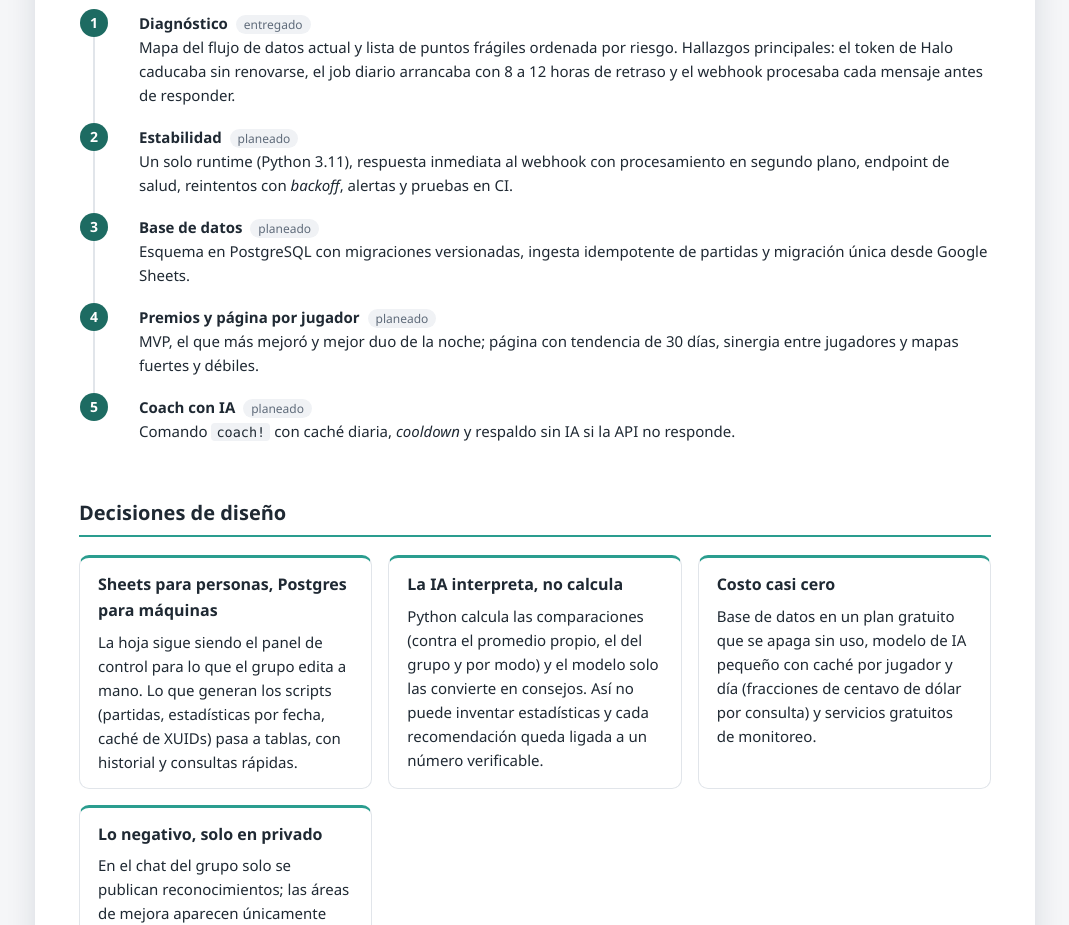
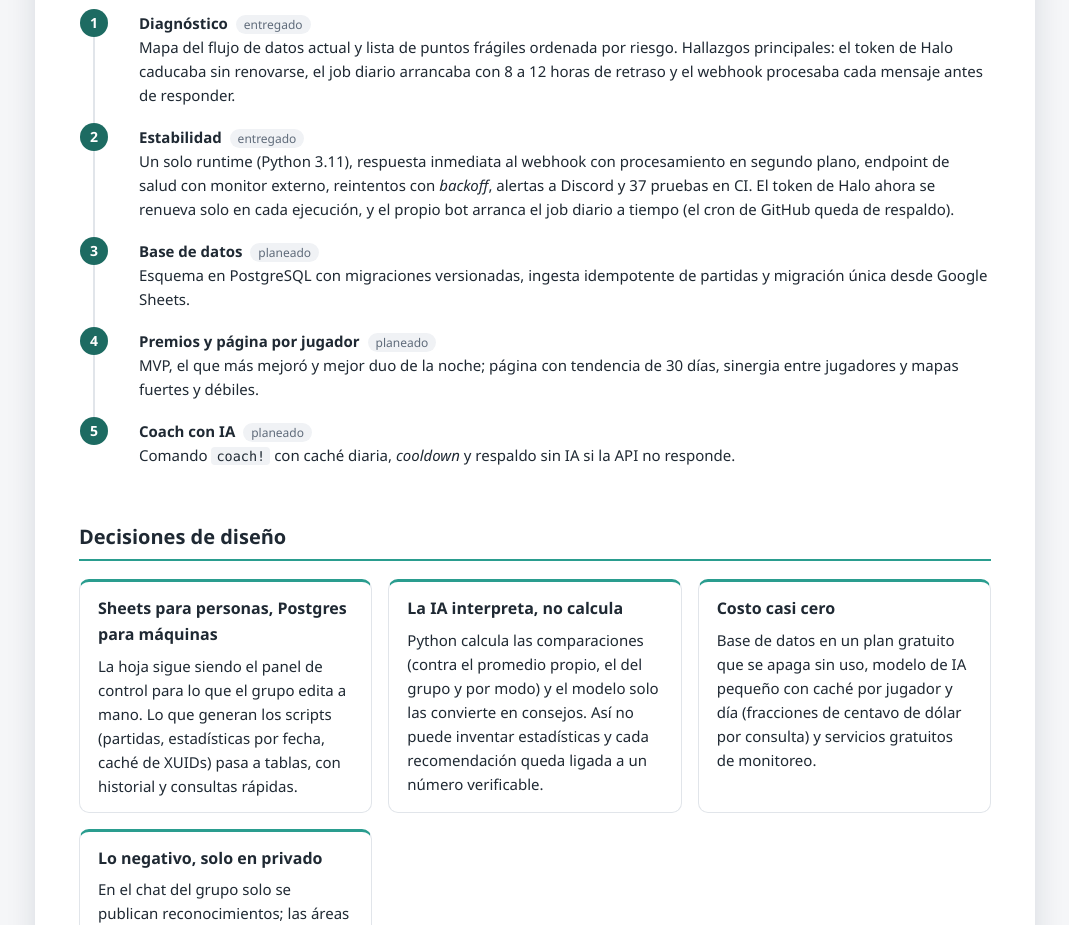
Before and after one commit to AlexVerboo/alexverboo.github.io, a plain HTML site: page cv/es/labs/trees-in-space.html in a window 1280 px wide. Shown: the part 5680-6605 px from the top of the page, without its empty margins (105-1174 px from the left). Drawn offline with Linux system fonts and the light colour scheme.

Commit message:
TreeBot v2.0: Fase 1 (estabilidad) entregada (ES/EN)
Co-Authored-By: Claude Opus 5.5 <noreply@anthropic.com>
Claude-Session: https://claude.ai/code/session_013QrWN9sMMnFH5QaeenH9xt

```diff
--- a/cv/es/labs/trees-in-space.html
+++ b/cv/es/labs/trees-in-space.html
@@ -328,7 +328,7 @@ flowchart TB
           <h2 id="v2-fases">Plan por fases</h2>
           <ol class="pasos">
             <li><strong>Diagnóstico <span class="modo">entregado</span></strong> Mapa del flujo de datos actual y lista de puntos frágiles ordenada por riesgo. Hallazgos principales: el token de Halo caducaba sin renovarse, el job diario arrancaba con 8 a 12 horas de retraso y el webhook procesaba cada mensaje antes de responder.</li>
-            <li><strong>Estabilidad <span class="modo">planeado</span></strong> Un solo runtime (Python 3.11), respuesta inmediata al webhook con procesamiento en segundo plano, endpoint de salud, reintentos con <em>backoff</em>, alertas y pruebas en CI.</li>
+            <li><strong>Estabilidad <span class="modo">entregado</span></strong> Un solo runtime (Python 3.11), respuesta inmediata al webhook con procesamiento en segundo plano, endpoint de salud con monitor externo, reintentos con <em>backoff</em>, alertas a Discord y 37 pruebas en CI. El token de Halo ahora se renueva solo en cada ejecución, y el propio bot arranca el job diario a tiempo (el cron de GitHub queda de respaldo).</li>
             <li><strong>Base de datos <span class="modo">planeado</span></strong> Esquema en PostgreSQL con migraciones versionadas, ingesta idempotente de partidas y migración única desde Google Sheets.</li>
             <li><strong>Premios y página por jugador <span class="modo">planeado</span></strong> MVP, el que más mejoró y mejor duo de la noche; página con tendencia de 30 días, sinergia entre jugadores y mapas fuertes y débiles.</li>
             <li><strong>Coach con IA <span class="modo">planeado</span></strong> Comando <code>coach!</code> con caché diaria, <em>cooldown</em> y respaldo sin IA si la API no responde.</li>
```
Also changed, not shown: cv/en/labs/trees-in-space.html (+1 -1 lines).
